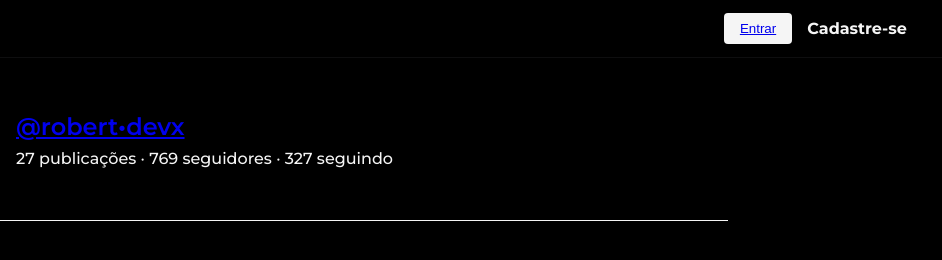
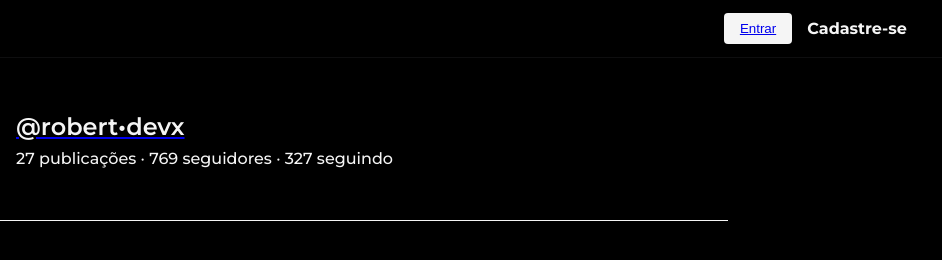
Before and after one commit to DeyvissonRobert/Instabytes-Front, a website built with Parcel: page index.html in a window 1280 px wide. Shown: the full height of the page, 338-1280 px from the left. Built offline with nearby package versions, Linux system fonts and the light colour scheme; no server answers; a web font is replaced by a local one.

```diff
--- a/index.html
+++ b/index.html
@@ -25,7 +25,7 @@
         <section class="profile-header">
             <img src="photos/robert.png" alt="Foto de perfil de Deyvisson Robert, um desenvolvedor apaixonado por games." class="profile-pic" />
             <div class="profile-info">
-                <a target="_blank" href="https://www.instagram.com/robert.devx/"><h1>@robert•devx</a></h1></a>
+                <a target="_blank" href="https://www.instagram.com/robert.devx/"><h1>@robert•devx</h1></a>
                 <p>27 publicações · 769 seguidores · 327 seguindo</p>
             </div>
         </section>
```
Also changed, not shown: 2 other files.
